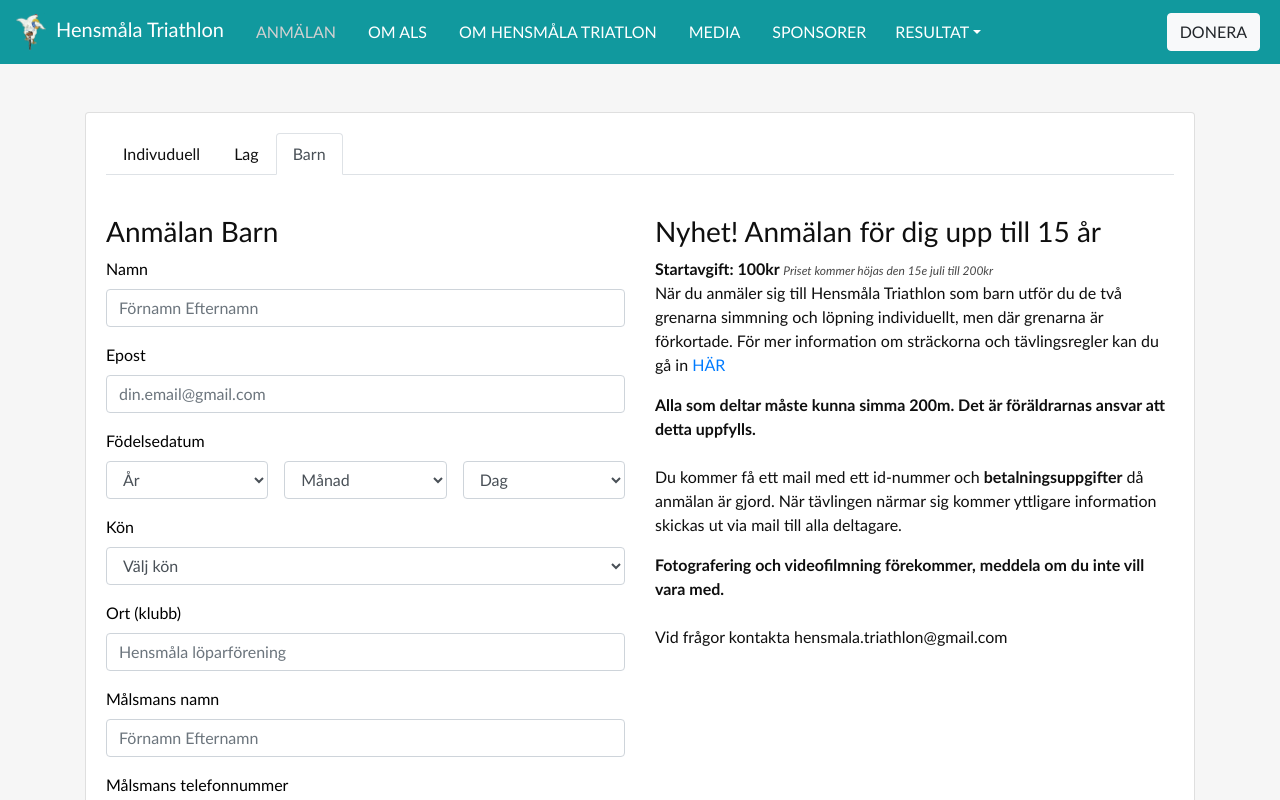
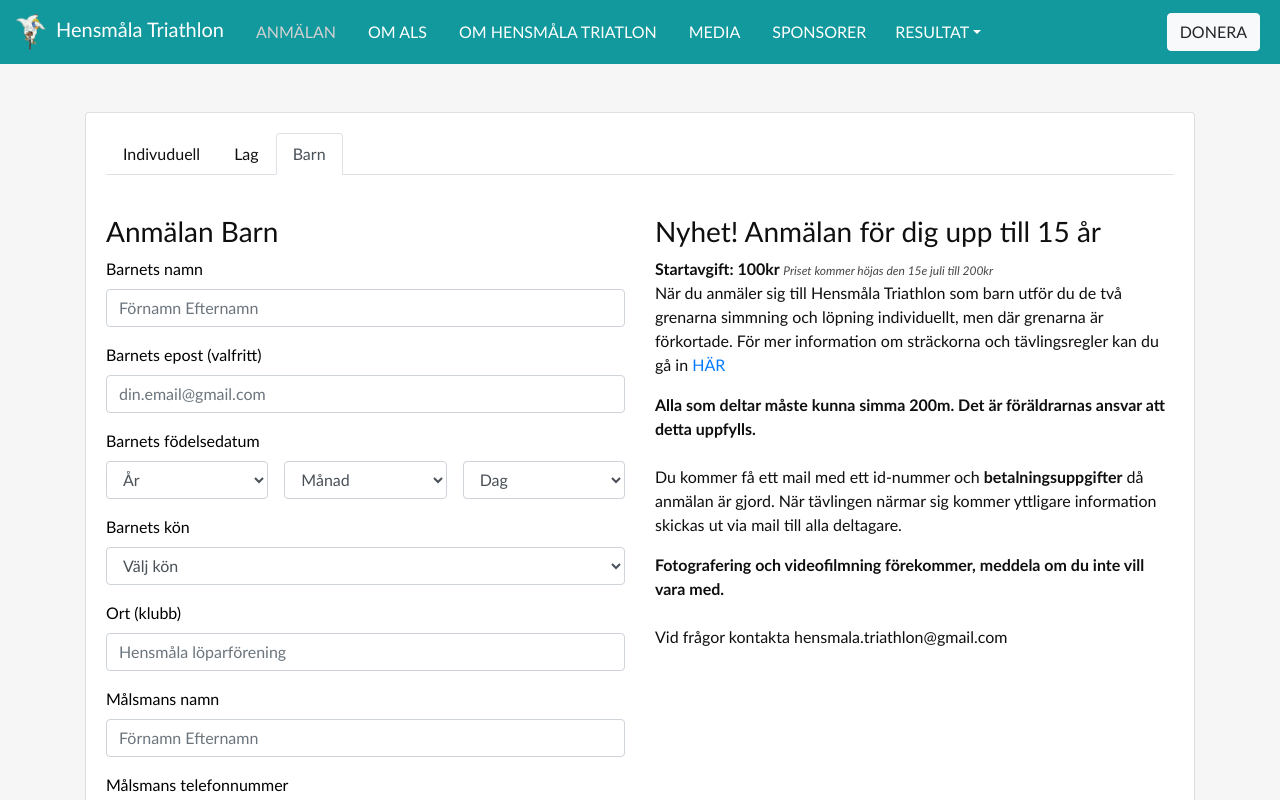
Before and after one commit to arnessonpontus/hensmala_triathon, a React (Create React App) app: page /anmalan in a window 1280 px wide. Both pictures are taken after a click on the link "Barn". Shown: the top 800 px of the page. Built offline with nearby package versions, Linux system fonts and the light colour scheme.

Commit message:
Changes labels on kids form

```diff
--- a/src/components/RegisterFormKids.js
+++ b/src/components/RegisterFormKids.js
@@ -162,7 +162,7 @@
           <Form onSubmit={this.handleSubmit}>
             <h3>Anmälan Barn</h3>
             <FormGroup>
-              <Label for="nameKID">Namn</Label>
+              <Label for="nameKID">Barnets namn</Label>
               <Input
                 required={true}
                 type="text"
@@ -175,9 +175,9 @@
             </FormGroup>
 
             <FormGroup>
-              <Label for="emailKID">Epost</Label>
+              <Label for="emailKID">Barnets epost (valfritt)</Label>
               <Input
-                required={true}
+                required={false}
                 type="emailKID"
                 name="emailKID"
                 id="emailKID"
@@ -187,7 +187,7 @@
               />
             </FormGroup>
             <FormGroup>
-              <Label for="birthdayIDKID">Födelsedatum</Label>
+              <Label for="birthdayIDKID">Barnets födelsedatum</Label>
               <div style={{ display: "flex" }}>
                 <Input
                   className="mr-2"
@@ -231,7 +231,7 @@
               </div>
             </FormGroup>
             <FormGroup>
-              <Label for="genderSelectionKID">Kön</Label>
+              <Label for="genderSelectionKID">Barnets kön</Label>
               <Input
                 required={true}
                 type="select"
```
